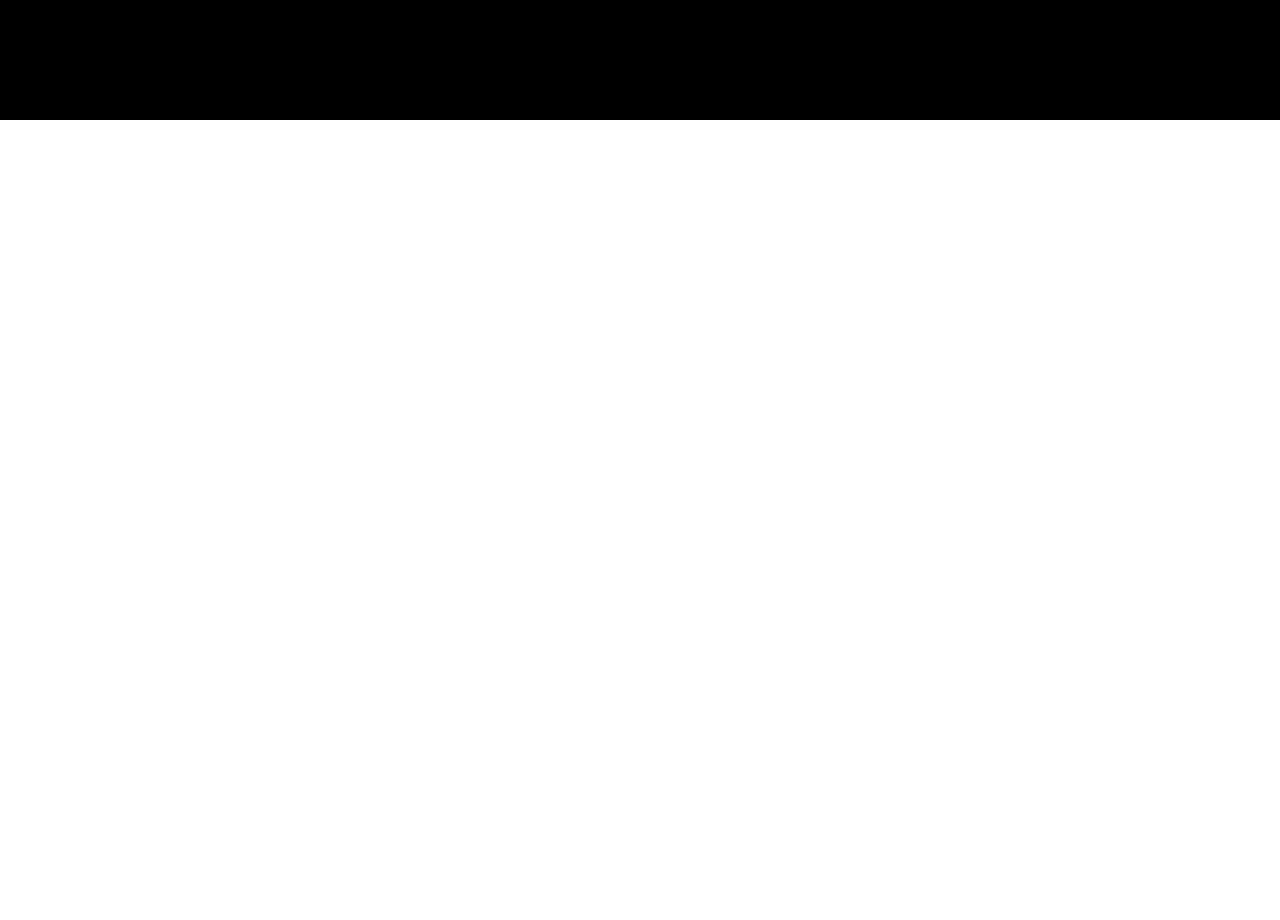
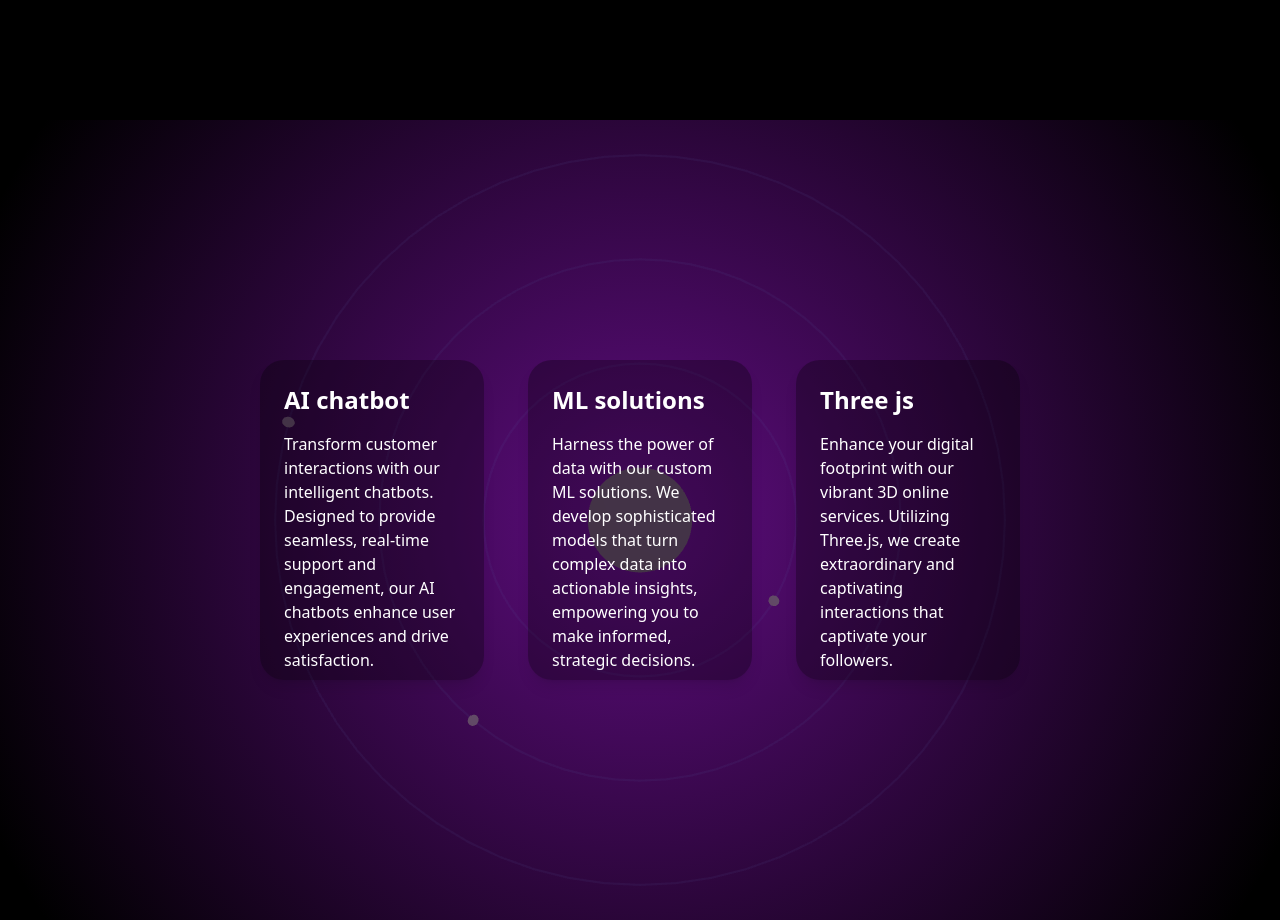
Before and after one commit to diamondbucket/Project_Trinity, a React (Vite) app in the folder startup_dir/: page / in a window 1280 px wide. Shown: the part 1480-2400 px from the top of the page. Before the commit the page ends 1600 px from the top, so only its background shows below. Built offline with nearby package versions, Linux system fonts and the light colour scheme.

Commit message:
3rd page updated

```diff
--- a/startup_dir/package.json
+++ b/startup_dir/package.json
@@ -10,13 +10,16 @@
     "preview": "vite preview"
   },
   "dependencies": {
+    "@react-three/drei": "^9.108.3",
+    "@react-three/fiber": "^8.16.8",
     "framer-motion": "^11.2.13",
     "gsap": "^3.12.5",
     "react": "^18.3.1",
     "react-dom": "^18.3.1",
     "react-icons": "^5.2.1",
     "react-intersection-observer": "^9.10.3",
-    "react-scroll": "^1.9.0"
+    "react-scroll": "^1.9.0",
+    "three": "^0.166.1"
   },
   "devDependencies": {
     "@types/react": "^18.3.3",
--- a/startup_dir/src/App.jsx
+++ b/startup_dir/src/App.jsx
@@ -4,6 +4,7 @@
 import JoinUsButton from "./components/JoinUsButton";
 import Main from "./pages/Main_page";
 import Second_page from "./pages/Second_page";
+import Third_Page from "./pages/Third_page";
 
 function App() {
   return (
@@ -12,6 +13,7 @@
         <dotted_navbar />
         <Main />
         <Second_page />
+        <Third_Page />
       </div>
     </>
   );
--- /dev/null
+++ b/startup_dir/src/components/Atombackground.jsx
@@ -0,0 +1,64 @@
+import React, { useRef } from 'react';
+import { Canvas, useFrame } from '@react-three/fiber';
+import * as THREE from 'three';
+
+const Electron = ({ radius, angleSpeed, particleSize }) => {
+  const ref = useRef();
+  useFrame(({ clock }) => {
+    const t = clock.getElapsedTime() * angleSpeed;
+    ref.current.position.x = radius * Math.cos(t);
+    ref.current.position.y = radius * Math.sin(t);
+  });
+
+  return (
+    <mesh ref={ref} position={[radius, 0, 0]}>
+      <sphereGeometry args={[particleSize, 32, 32]} />
+      <meshStandardMaterial color="#E2BBE9" />
+    </mesh>
+  );
+};
+
+const Orbit = ({ radius, color, opacity }) => (
+  <mesh>
+    <ringGeometry args={[radius - 0.01, radius + 0.01, 64]} />
+    <meshBasicMaterial color={color} side={THREE.DoubleSide} transparent opacity={opacity} />
+  </mesh>
+);
+
+const AtomBackground = ({ orbitColor = "#5A639C", orbitOpacity = 0.1 }) => {
+  const electronConfigs = [
+    { radius: 1.5, angleSpeed: 1, particleSize: 0.05 },
+    { radius: 2.5, angleSpeed: 0.7, particleSize: 0.05 },
+    { radius: 3.5, angleSpeed: 0.5, particleSize: 0.05 },
+  ];
+
+  return (
+    <div style={{ width: '100vw', height: '100vh', top: 0, left: 0, zIndex: -1, display: 'flex', justifyContent: 'center', alignItems: 'center' }}>
+      <Canvas style={{ width: '80vw', height: '100vh' }}>
+        <ambientLight intensity={0.5} />
+        <pointLight position={[10, 10, 10]} />
+        <spotLight
+          position={[0, 0, 0]}
+          angle={Math.PI / 2}
+          penumbra={0.5}
+          intensity={1}
+          distance={4}
+          decay={2}
+          color={new THREE.Color(0.5, 0, 0.5)}
+        />
+        <mesh>
+          <sphereGeometry args={[0.5, 32, 32]} />
+          <meshStandardMaterial color="#E2BBE9" />
+        </mesh>
+        {electronConfigs.map((config, index) => (
+          <React.Fragment key={index}>
+            <Electron radius={config.radius} angleSpeed={config.angleSpeed} particleSize={config.particleSize} />
+            <Orbit radius={config.radius} color={orbitColor} opacity={orbitOpacity} />
+          </React.Fragment>
+        ))}
+      </Canvas>
+    </div>
+  );
+};
+
+export default AtomBackground;
--- /dev/null
+++ b/startup_dir/src/pages/Third_page.jsx
@@ -0,0 +1,51 @@
+import React from 'react';
+import AtomBackground from '../components/Atombackground';
+
+const MainPage = () => {
+  return (
+    <div className="relative   justify-center bg-black text-white overflow-hidden">
+        <div  className='bg-purple-radial h-screen flex items-center justify-center'>
+                <div>
+                    {/* Radial gradient background */}
+                    <div className="absolute inset-0 bg-gradient-radial from-purple-500 to-transparent via-purple-700 z-0">
+                        {/* AtomBackground component */}
+                        <div className="relative z-10">
+                            <AtomBackground />
+                        </div>
+                    </div>
+                    <div>
+                        {/* Cards above the atom structure at the center */}
+                <div className="relative z-50 flex justify-center">
+                <div className="flex flex-row space-x-11">
+                <div className="p-6 h-80 w-56 bg-black bg-opacity-30 rounded-3xl shadow-lg max-w-xs hover:bg-opacity-70 transition duration-300">
+                    <h2 className="text-2xl font-bold mb-4">AI chatbot</h2>
+                    <p>
+                    Transform customer interactions with our intelligent chatbots.</p>
+                    <p> Designed to provide seamless, real-time
+                    support and engagement, our AI chatbots enhance user experiences and drive satisfaction.
+                    </p>
+                </div>
+                <div className="p-6 h-80 w-56 bg-black bg-opacity-30 rounded-3xl shadow-lg max-w-xs hover:bg-opacity-70 transition duration-300">
+                    <h2 className="text-2xl font-bold mb-4">ML solutions</h2>
+                    <p>
+                    Harness the power of data with our custom ML solutions. We develop sophisticated models that turn complex
+                    data into actionable insights, empowering you to make informed, strategic decisions.
+                    </p>
+                </div>
+                <div className="p-6 h-80 w-56 bg-black bg-opacity-30 rounded-3xl shadow-lg max-w-xs hover:bg-opacity-70 transition duration-300">
+                    <h2 className="text-2xl font-bold mb-4">Three js</h2>
+                    <p>
+                    Enhance your digital footprint with our vibrant 3D online services. Utilizing Three.js, we create
+                    extraordinary and captivating interactions that captivate your followers.
+                    </p>
+                </div>
+                </div>
+            </div>
+                    </div>
+                </div>
+        </div>
+    </div>
+  );
+};
+
+export default MainPage;
--- a/startup_dir/tailwind.config.js
+++ b/startup_dir/tailwind.config.js
@@ -7,6 +7,7 @@
     extend: {
       backgroundImage: {
         'isometric': 'url("https://www.transparenttextures.com/patterns/asfalt-light.png")',
+        'purple-radial': 'radial-gradient(circle at center, rgba(95,13,128,1) 0%, rgba(95,13,128,0) 95%)',
       },
       opacity: {
         '20': '0.2',
```
